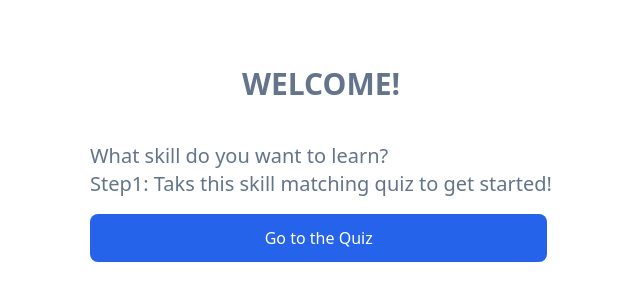
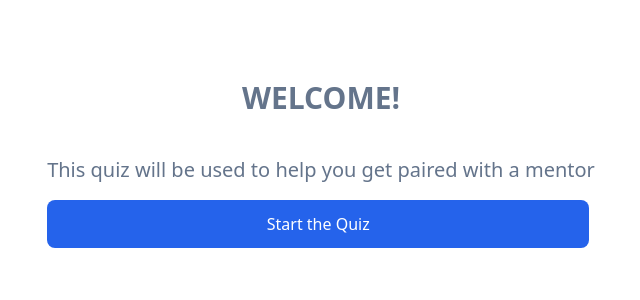
Before and after one commit to Bom-dev/git_team10, a React (Create React App) app: page / in a window 1280 px wide. Shown: the part 236-536 px from the top of the page, without its empty margins (319-959 px from the left). Built offline with nearby package versions, Linux system fonts and the light colour scheme.

Commit message:
landing page corrections

```diff
--- a/src/Landing.js
+++ b/src/Landing.js
@@ -5,9 +5,9 @@ function Randing() {
   return (
     <div>
         <h1 className="text-3xl font-semibold text-center text-slate-500">WELCOME!</h1>
-        <h3 className="mt-10 text-xl text-slate-500">What skill do you want to learn?<br />Step1: Taks this skill matching quiz to get started!</h3>
+        <h3 className="mt-10 text-xl text-slate-500">This quiz will be used to help you get paired with a mentor</h3>
         <Link to="/quiz" className="flex justify-between w-full mt-4 text-white">
-            <button className="w-[99%] py-3 bg-blue-600 rounded-lg">Go to the Quiz</button>
+            <button className="w-[99%] py-3 bg-blue-600 rounded-lg">Start the Quiz</button>
         </Link>
     </div>
   );
--- a/src/Quiz.js
+++ b/src/Quiz.js
@@ -45,7 +45,7 @@ export default function Quiz() {
                     <h1 className="text-3xl font-semibold text-center text-slate-500">Thanks for the submitting!</h1>
                     <div className="flex justify-between w-full mt-4 text-white">
                         <button onClick={(e) => window.location.reload(false)}
-                            className="w-[49%] py-3 bg-blue-600 rounded-lg">Go Back</button>
+                            className="w-[99%] py-3 bg-blue-600 rounded-lg">Go Back</button>
                     </div>
                 </div>
             ) : (
```
